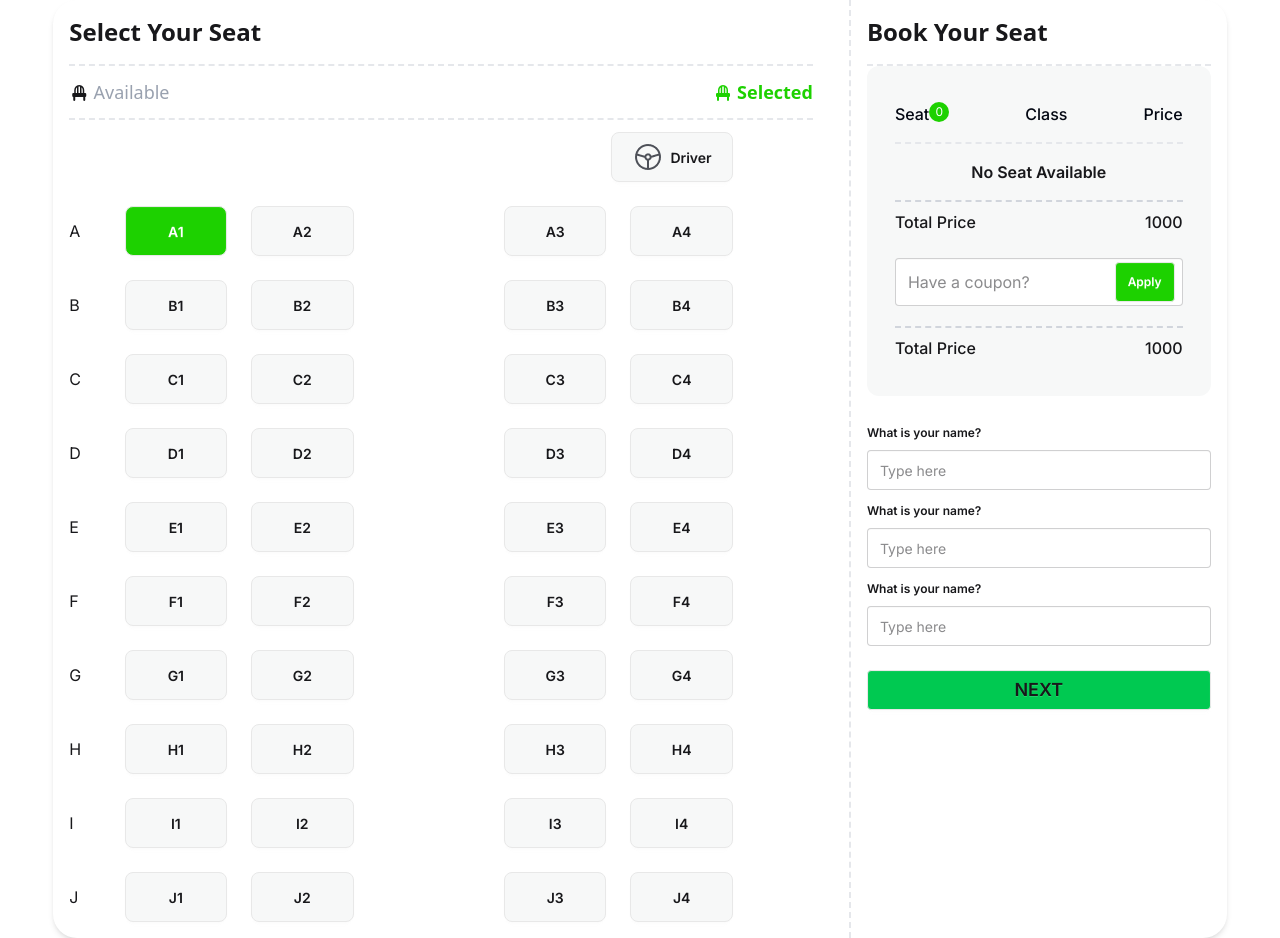
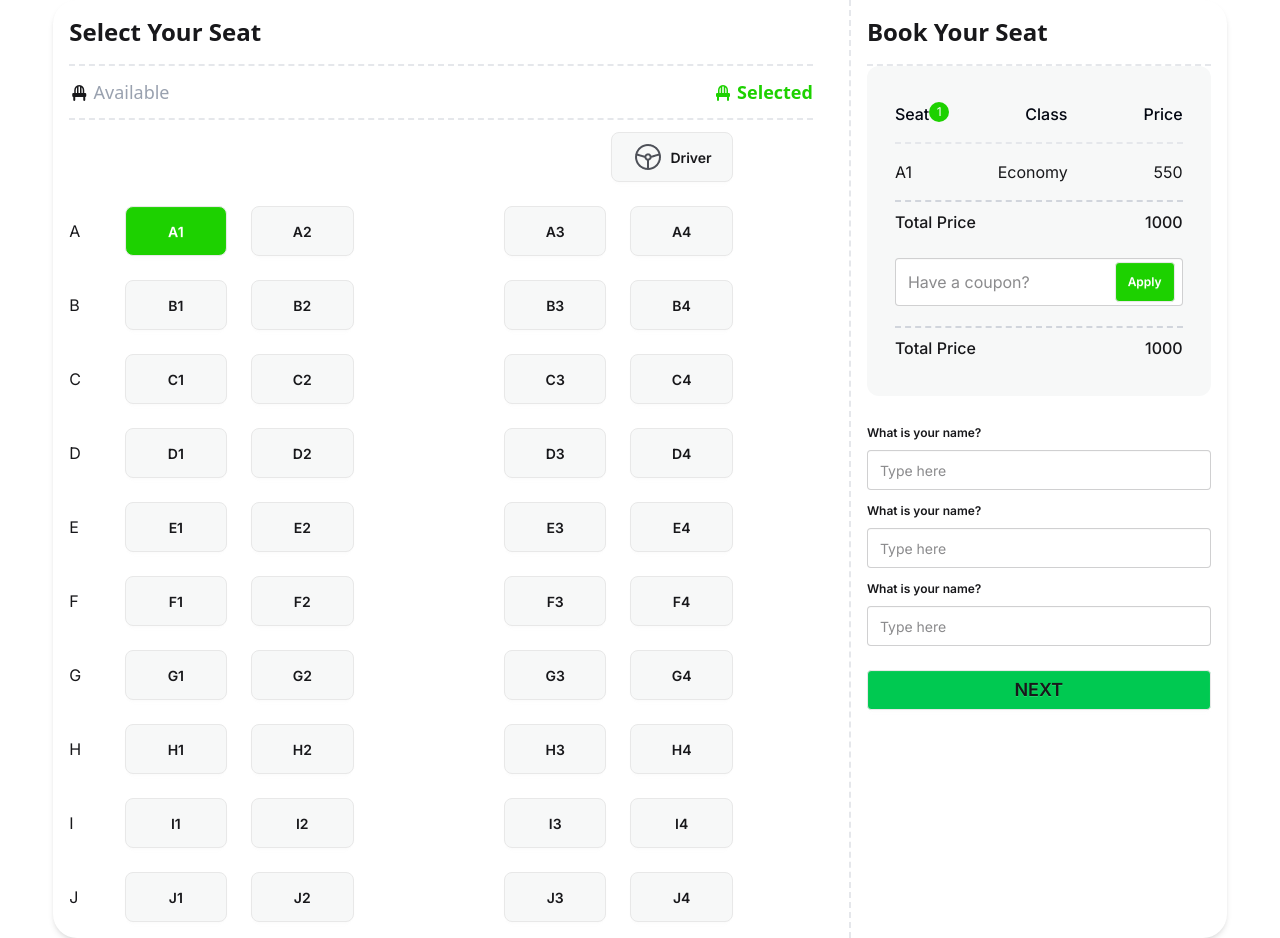
Before and after one commit to sazzadd/smart-bus-ticket-app, a website: page index.html in a window 1280 px wide. Both pictures are taken after a click on the button "A1". Drawn offline with nearby package versions, Linux system fonts and the light colour scheme.

Commit message:
total seat count

```diff
--- a/index.html
+++ b/index.html
@@ -403,6 +403,7 @@
               <div class="flex">
                 <p class="text-base font-medium">Seat</p>
                 <span
+                 id="total-booked-seat"
                   class="bg-[#1DD100] text-[12px] h-5 w-5 -bottom-2 rounded-full text-white flex justify-center items-center"
                   >0</span
                 >
--- a/js/app.js
+++ b/js/app.js
@@ -1,15 +1,20 @@
 console.log("hello");
-const selectedSeatEl = document.getElementById("selected-seat");
+const selectedSeatEl = document.getElementById("selected-seat")
+const totalSeat = document.getElementById("total-booked-seat");
+
+let SelectedSeat = [];
 function handleSelectSeat(event) {
   console.log(event.innerText);
   event.classList.add("my-bg-primary");
   event.classList.add("text-white");
+  SelectedSeat.push(event.innerText);
+  console.log(SelectedSeat);
+  totalSeat.innerText = SelectedSeat.length;
 
+  selectedSeatEl.innerHTML = `<li class="flex justify-between text-base font-normal">
+    <span>${event.innerText}</span>
+    <span>Economy</span>
+    <span>550</span>
 
-  // selectedSeatEl.innerHTML = `<li class="flex justify-between text-base font-normal">
-  //   <span>${event.innerText}</span>
-  //   <span>Economy</span>
-  //   <span>550</span>
-
-  // </li>`;
+  </li>`;
 }
```
